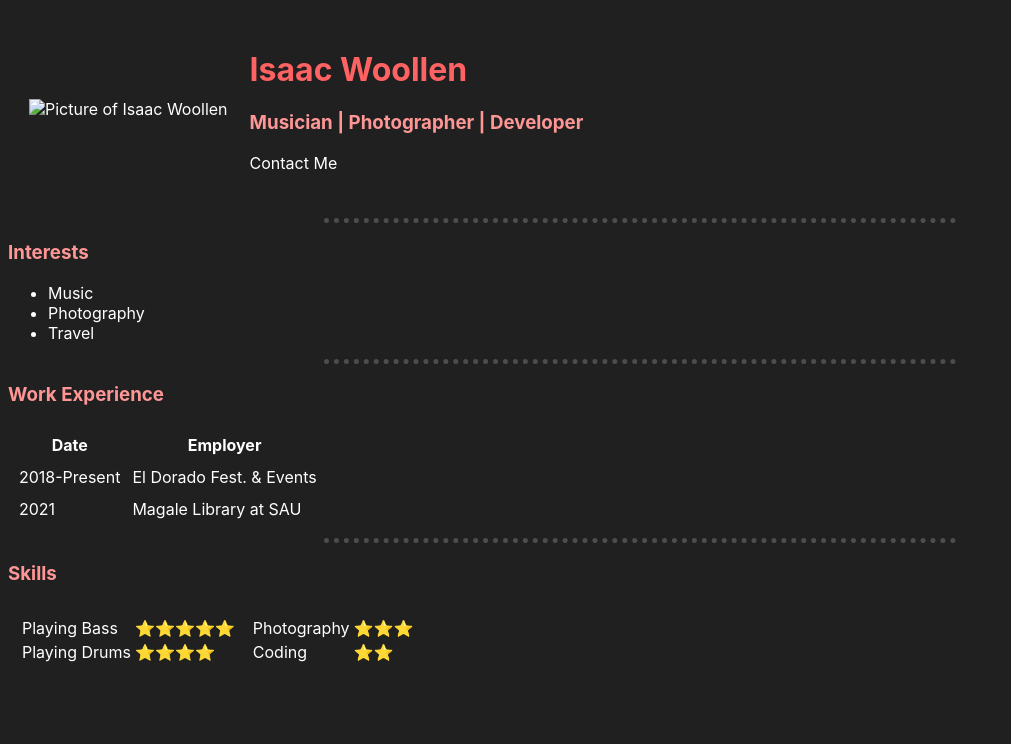
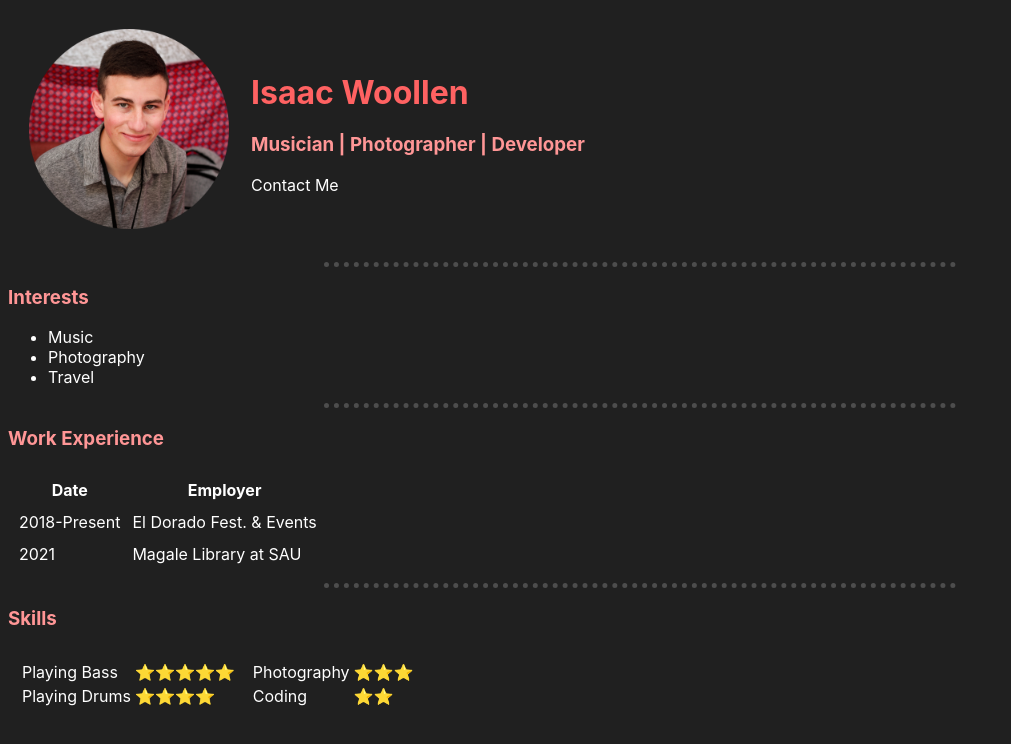
Before and after one commit to izaaks1/cv, a plain HTML site: page index.html in a window 1280 px wide. Shown: the whole page, without its empty margins (0-1011 px from the left). Drawn offline with Linux system fonts and the light colour scheme.

Commit message:
pic change

```diff
--- a/index.html
+++ b/index.html
@@ -9,7 +9,7 @@
     <table cellspacing="20">
         <tr>
             <td>
-                <img src="profile_pic.jpg" alt="Picture of Isaac Woollen" width="200">
+                <img src="profile_pic.png" alt="Picture of Isaac Woollen" width="200">
             </td>
             <td>
                 <h1>Isaac Woollen</h1>
```
